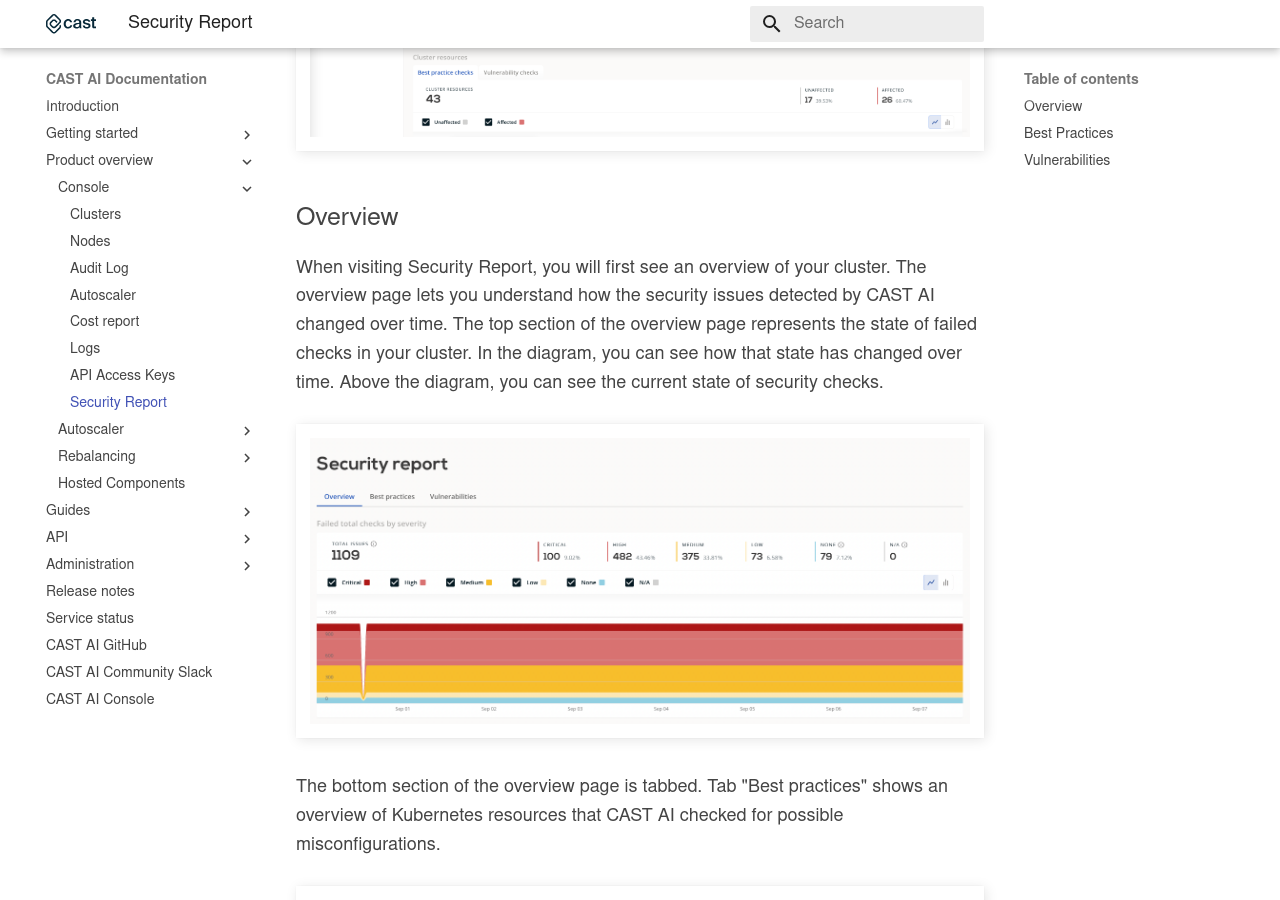
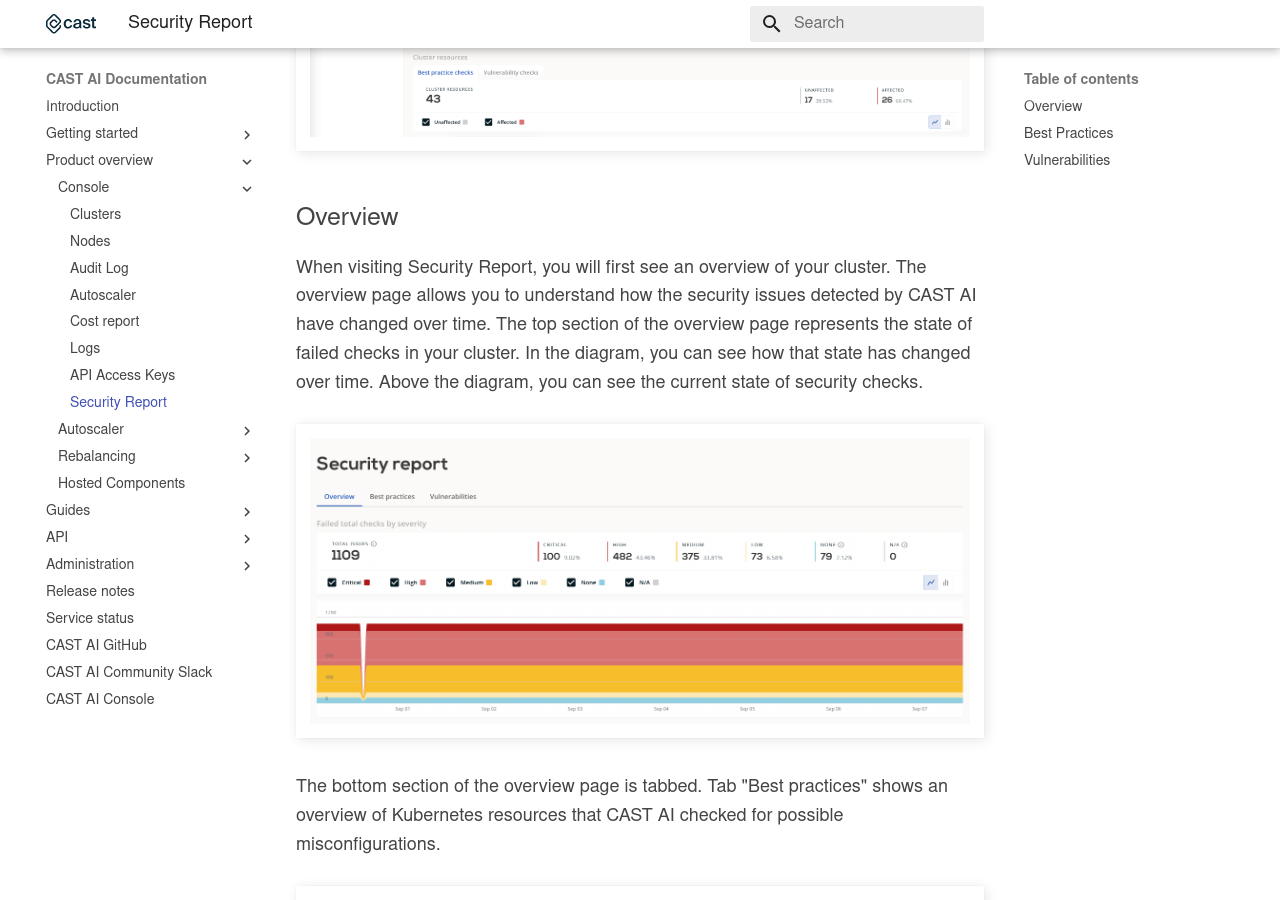
Before and after one commit to castai/docs, an MkDocs documentation site: the page built from docs/product-overview/console/security-insights.md, in a window 1280 px wide and 900 px high, scrolled down 529 px. Built offline with MkDocs 1.6.1 and Material for MkDocs 9.7.7, drawn with Linux system fonts in a browser that asks for light colours; some web fonts are replaced.

Commit message:
Update docs/product-overview/console/security-insights.md
Co-authored-by: matas-cast <91058680+matas-cast@users.noreply.github.com>

```diff
--- a/docs/product-overview/console/security-insights.md
+++ b/docs/product-overview/console/security-insights.md
@@ -13,7 +13,7 @@
 ## Overview
 
 When visiting Security Report, you will first see an overview of your cluster.
-The overview page lets you understand how the security issues detected by CAST AI changed over time.
+The overview page allows you to understand how the security issues detected by CAST AI have changed over time.
 The top section of the overview page represents the state of failed checks in your cluster.
 In the diagram, you can see how that state has changed over time.
 Above the diagram, you can see the current state of security checks.
```
